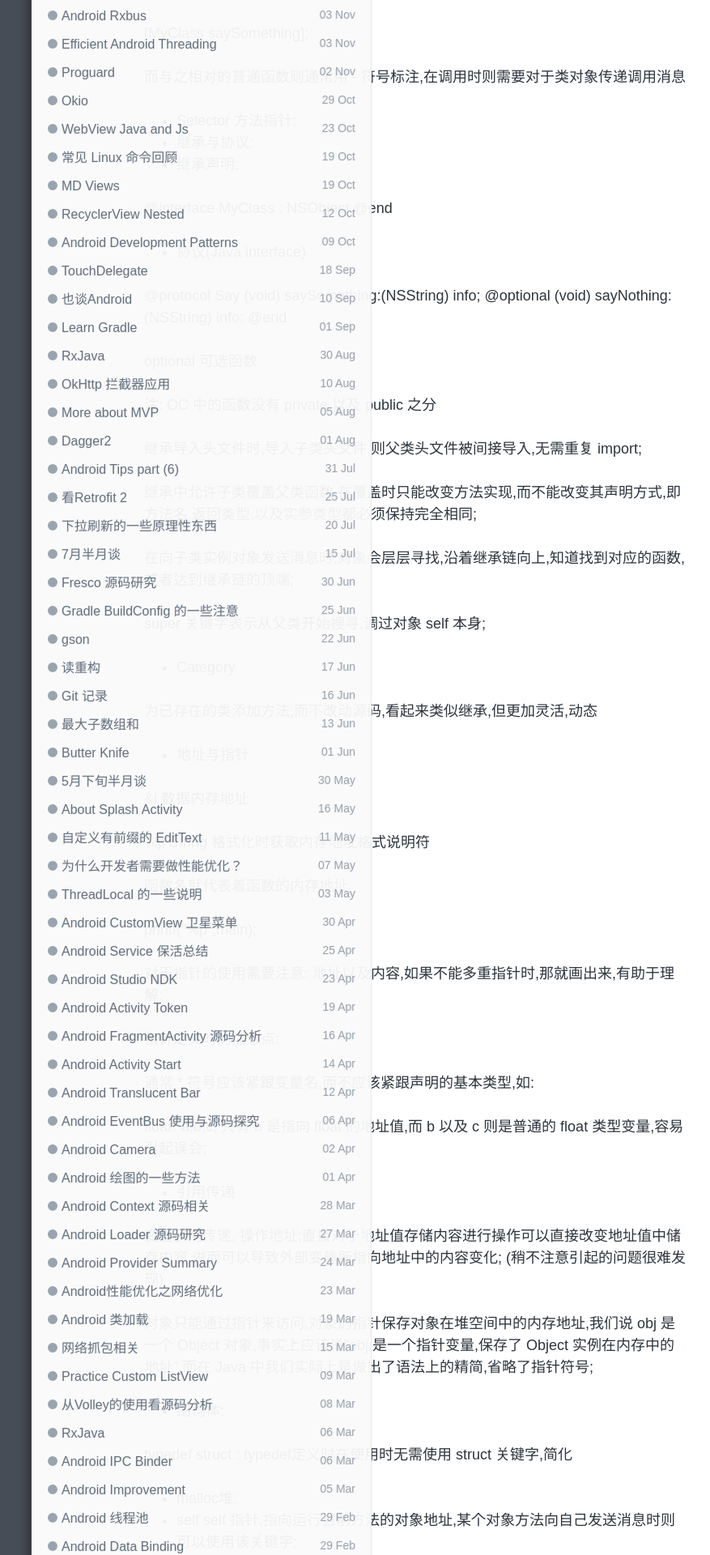
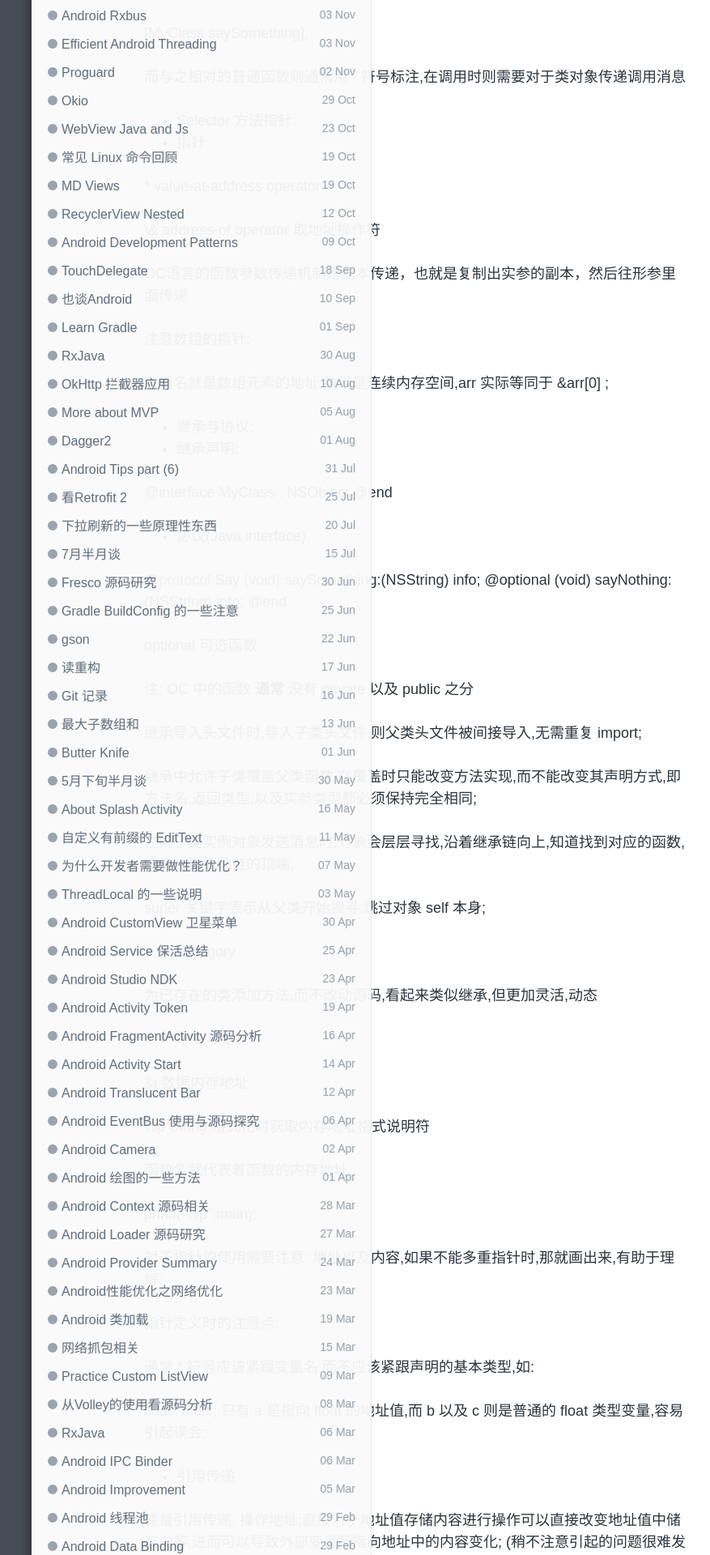
Before and after one commit to enlipan/enlipan.github.io, a Jekyll site: the page built from _posts/2017-11-10-oc-first.md, in a window 1280 px wide. Shown: the part 2627-4547 px from the top of the page at 81% size, without its empty margins (126-1003 px from the left). Built offline with Jekyll 4.4.1, drawn with Linux system fonts in a browser that asks for light colours; nearby versions of some CDN libraries; comment, search, counter and statistics services are not loaded; some of the changed text lies outside the part shown.

Commit message:
modify page learn oc

```diff
--- a/_posts/2017-11-10-oc-first.md
+++ b/_posts/2017-11-10-oc-first.md
@@ -121,6 +121,18 @@
 * Selector 方法指针:
 
 
+* 指针
+
+\* value-at-address operator
+
+\&  address-of operator  取地址操作符
+
+OC语言的函数参数传递机制是副本传递，也就是复制出实参的副本，然后往形参里面传递
+
+注意数组的指针:
+
+数组名就是数组元素的地址,数组是连续内存空间,arr 实际等同于 &arr[0] ;
+
 * 继承与协议:
 
 * 继承声明:
@@ -138,7 +150,7 @@
 
 optional 可选函数
 
-注: OC 中的函数没有 private 以及 public 之分
+注: OC 中的函数 **通常** 没有 private 以及 public 之分
 
 继承导入头文件时,导入子类头文件,则父类头文件被间接导入,无需重复 import;
 
@@ -146,7 +158,7 @@
 
 在向子类实例对象发送消息时,对象会层层寻找,沿着继承链向上,知道找到对应的函数,或者达到继承链的顶端;
 
-super 关键字表示从父类开始搜寻,调过对象 self 本身;
+super 关键字表示从父类开始搜寻,跳过对象 self 本身;
 
 * Category
 
@@ -376,14 +388,21 @@
 
 iOS 开发框架,OC 外的函数类库,有点像 Java 和 Swing 以及 Java 与 Android 的关系
 
+### CocoaPods
+
+类库管理工具,类似 Android Maven 前端 NPM 这样的依赖管理工具;
+
+[CocoaPods安装和使用教程](http://www.code4app.com/article/cocoapods-install-usage)
+
 ### First App
 
 获取iOS App开发的初步印象
 
-添加 Empty Project 模版:
+* 添加 Empty Project 模版(新版 XCode 已删除该模版):
 
 > Finder > Applications > Right-Click on Xcode > Show Package Contents
 > Contents > Developer > Library > Xcode > Templates > Base > Other
+
 
 ---
 
@@ -392,10 +411,10 @@
 
 <Object-c 编程>
 
-
 [Objective-C 语法快速参考](http://blog.jobbole.com/66202/)
-
 
 [iOS开发60分钟入门](https://github.com/qinjx/30min_guides/blob/master/ios.md)
 
 [Add Empty Application Template](https://coderwall.com/p/wucjeq/add-empty-application-template-back)
+
+[iOS内存管理机制](http://ibloodline.com/articles/2016/01/15/memory.html)
```
